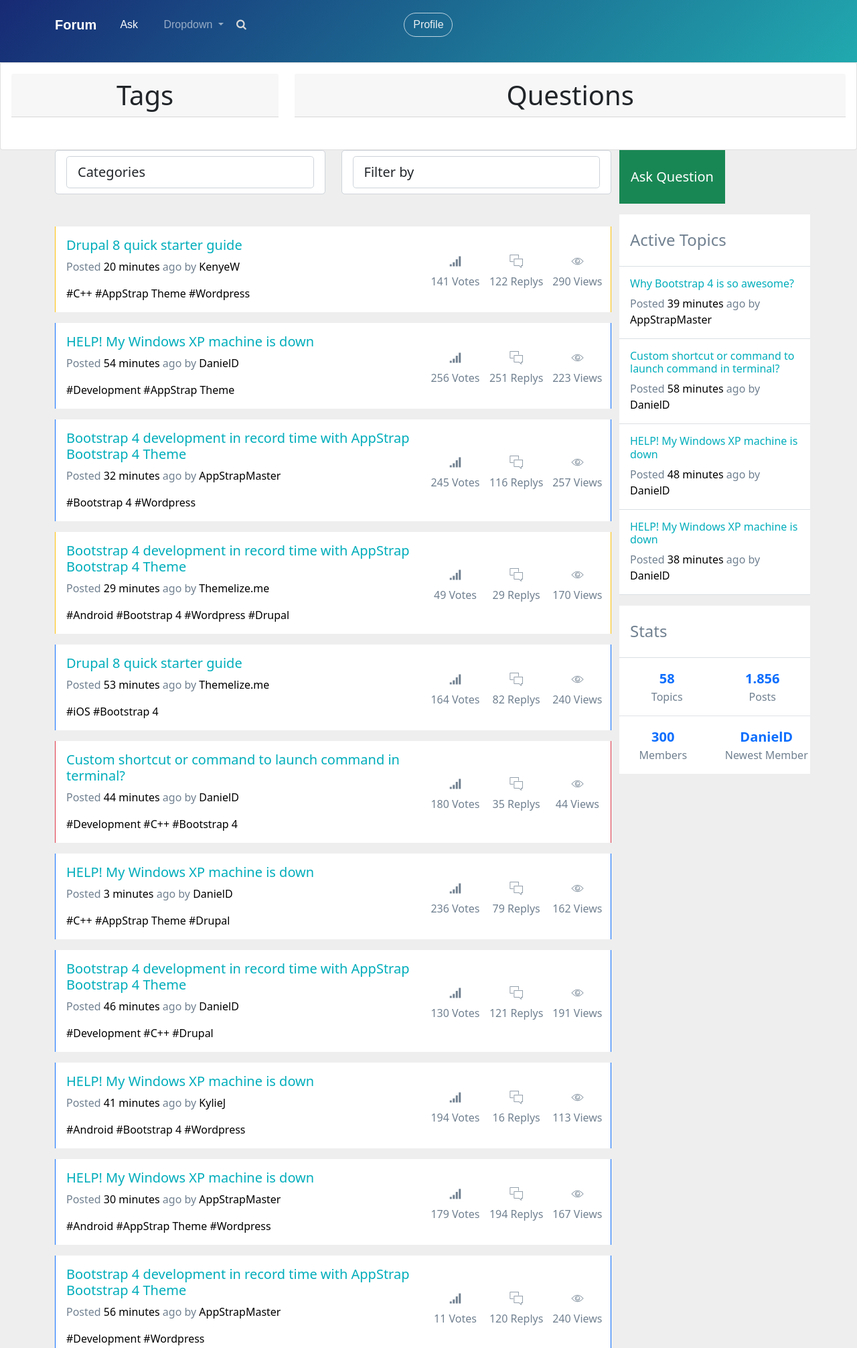
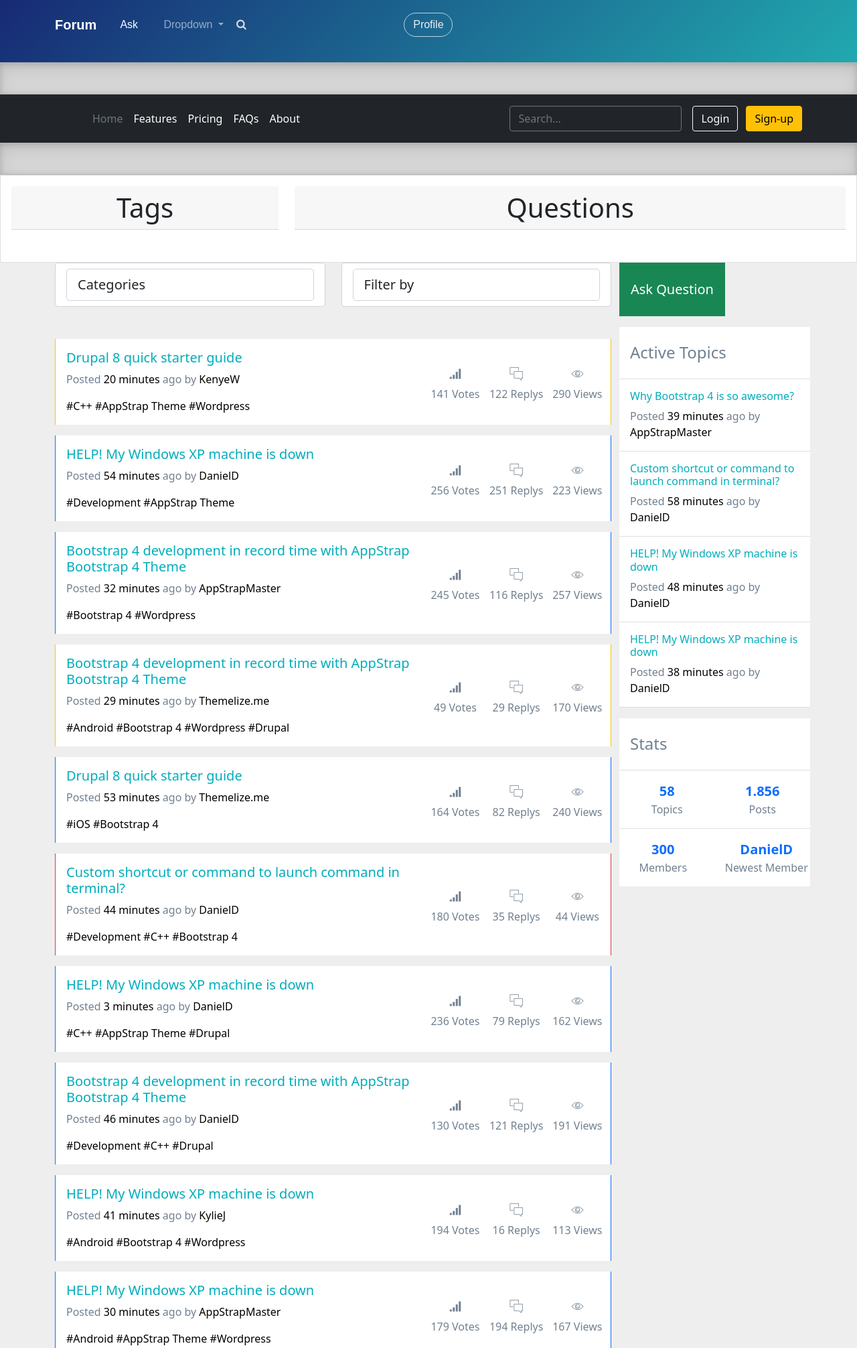
Before and after one commit to mcdonald-0/forum, a Django app: page / in a window 1280 px wide. Shown: the top 2012 px of the page at 67% size. Run offline with Django 4.2, Linux system fonts and the light colour scheme; data that the repository does not hold is empty; some libraries are stand-ins or nearby versions.

Commit message:
Made the navbar in the templates to be in the header tag

```diff
--- a/authentication/templates/authentication/signin.html
+++ b/authentication/templates/authentication/signin.html
@@ -3,7 +3,7 @@
 {% load static %}
 
 {% block stylesheet %}
-<link rel="stylesheet" href="{% static 'css/auth/style.css' %}">
+<link rel="stylesheet" type="text/css" href="{% static 'css/auth/style.css' %}">
 {% endblock %}
 
 {% block content %}
--- a/authentication/templates/authentication/signup.html
+++ b/authentication/templates/authentication/signup.html
@@ -3,7 +3,7 @@
 {% load static %}
 
 {% block stylesheet %}
-<link rel="stylesheet" href="{% static 'css/auth/style.css' %}">
+<link rel="stylesheet" type="text/css" href="{% static 'css/auth/style.css' %}">
 {% endblock %}
 
 {% block content %}
--- a/questions/templates/questions/ask_question.html
+++ b/questions/templates/questions/ask_question.html
@@ -1,8 +1,10 @@
 {% extends 'base.html' %}
 
+{% block navbar %}
+    {% include 'navbar.html' %}
+{% endblock %}
+
 {% block content %}
-
-    {% include 'navbar.html' %}
 
     <div class="card mx-4">
         <div class="card-body">
--- /dev/null
+++ b/static/css/base.css
@@ -0,0 +1,4 @@
+.main {
+    max-height: 100vh;
+    height: 100%;
+}
--- a/static/css/navbar.css
+++ b/static/css/navbar.css
@@ -217,3 +217,38 @@
     transform:rotate(-19deg);
     opacity:0.2;
   }
+
+
+
+  .b-example-divider {
+    height: 3rem;
+    background-color: rgba(0, 0, 0, .1);
+    border: solid rgba(0, 0, 0, .15);
+    border-width: 1px 0;
+    box-shadow: inset 0 .5em 1.5em rgba(0, 0, 0, .1), inset 0 .125em .5em rgba(0, 0, 0, .15);
+  }
+
+  .form-control-dark {
+    color: #fff;
+    background-color: var(--bs-dark);
+    border-color: var(--bs-gray);
+  }
+  .form-control-dark:focus {
+    color: #fff;
+    background-color: var(--bs-dark);
+    border-color: #fff;
+    box-shadow: 0 0 0 .25rem rgba(255, 255, 255, .25);
+  }
+
+  .bi {
+    vertical-align: -.125em;
+    fill: currentColor;
+  }
+
+  .text-small {
+    font-size: 85%;
+  }
+
+  .dropdown-toggle {
+    outline: 0;
+  }
--- a/templates/base.html
+++ b/templates/base.html
@@ -1,6 +1,4 @@
 {% load static %}
-{% load i18n %}
-
 <!DOCTYPE html>
 <html lang="en">
     <head>
@@ -8,33 +6,27 @@
         <meta http-equiv="X-UA-Compatible" content="IE=edge">
         <meta name="viewport" content="width=device-width, initial-scale=1.0">
         <link rel="stylesheet" href="{% static 'bootstrap/css/bootstrap.min.css' %}">
+        <link rel="stylesheet" href="{% static 'css/base.css' %}">
         {% block stylesheet %}
 
         {% endblock %}
-        <!-- <link rel="stylesheet" type="text/css" href="{% static 'css/auth/style.css' %}"> -->
         <link href="https://fonts.googleapis.com/css?family=Lato:300,400,700&display=swap" rel="stylesheet">
         <link rel="stylesheet" href="https://stackpath.bootstrapcdn.com/font-awesome/4.7.0/css/font-awesome.min.css">
         <title>Forum</title>
 
         </head>
-    <body>
-        <style>
-            .main {
-                max-height: 100vh;
-                height: 100%;
-            }
-        </style>
-        <div class="main"></div>
-            <header>
-                {% block navbar %}
+    <body class="main">
+        <header>
+            {% block navbar %}
 
-                {% endblock %}
-            </header>
+            {% endblock %}
+        </header>
 
+        <main>
             {% block content %}
 
             {% endblock %}
-        </div>
+        </main>
 
         <script src="{% static 'bootstrap/js/bootstrap.min.js' %}"></script>
         <script src="{% static 'bootstrap/js/bootstrap.bundle.min.js' %}"></script>
--- a/templates/navbar.html
+++ b/templates/navbar.html
@@ -47,6 +47,90 @@
 </div>
 
 
+
+
+
+
+
+<div class="b-example-divider"></div>
+
+<header class="p-3 bg-dark text-white">
+  <div class="container">
+    <div class="d-flex flex-wrap align-items-center justify-content-center justify-content-lg-start">
+      <a href="/" class="d-flex align-items-center mb-2 mb-lg-0 text-white text-decoration-none">
+        <svg class="bi me-2" width="40" height="32" role="img" aria-label="Bootstrap"><use xlink:href="#bootstrap"/></svg>
+      </a>
+
+      <ul class="nav col-12 col-lg-auto me-lg-auto mb-2 justify-content-center mb-md-0">
+        <li><a href="#" class="nav-link px-2 text-secondary">Home</a></li>
+        <li><a href="#" class="nav-link px-2 text-white">Features</a></li>
+        <li><a href="#" class="nav-link px-2 text-white">Pricing</a></li>
+        <li><a href="#" class="nav-link px-2 text-white">FAQs</a></li>
+        <li><a href="#" class="nav-link px-2 text-white">About</a></li>
+      </ul>
+
+      <form class="col-12 col-lg-auto mb-3 mb-lg-0 me-lg-3">
+        <input type="search" class="form-control form-control-dark" placeholder="Search..." aria-label="Search">
+      </form>
+
+      <div class="text-end">
+        <button type="button" class="btn btn-outline-light me-2">Login</button>
+        <button type="button" class="btn btn-warning">Sign-up</button>
+      </div>
+    </div>
+  </div>
+</header>
+
+<div class="b-example-divider"></div>
+
+
+
+
+
+
+
+
+
+
+
+
+
+
+
+
+
+
+
+
+
+
+
+
+
+
+
+
+
+
+
+
+
+
+
+
+
+
+
+
+
+
+
+
+
+
+
+
+
 <script type="text/javascript">
   function executeQuery(){
     var query = document.getElementById("search-field").value;
--- a/users/templates/users/view_profile.html
+++ b/users/templates/users/view_profile.html
@@ -3,10 +3,12 @@
 {% load static %}
 {% load humanize %}
 
+{% block navbar %}
+	{% include 'navbar.html' %}
+{% endblock %}
 
 {% block content %}
 
-{% include 'navbar.html' %}
 	<style>
     .profile-pic {
         max-width: 200px;
```
Also changed, not shown: questions/templates/questions/question_view.html (+4 -3 lines), users/tests/test_views.py (+4 -1 lines), static/css/auth/style.css.
